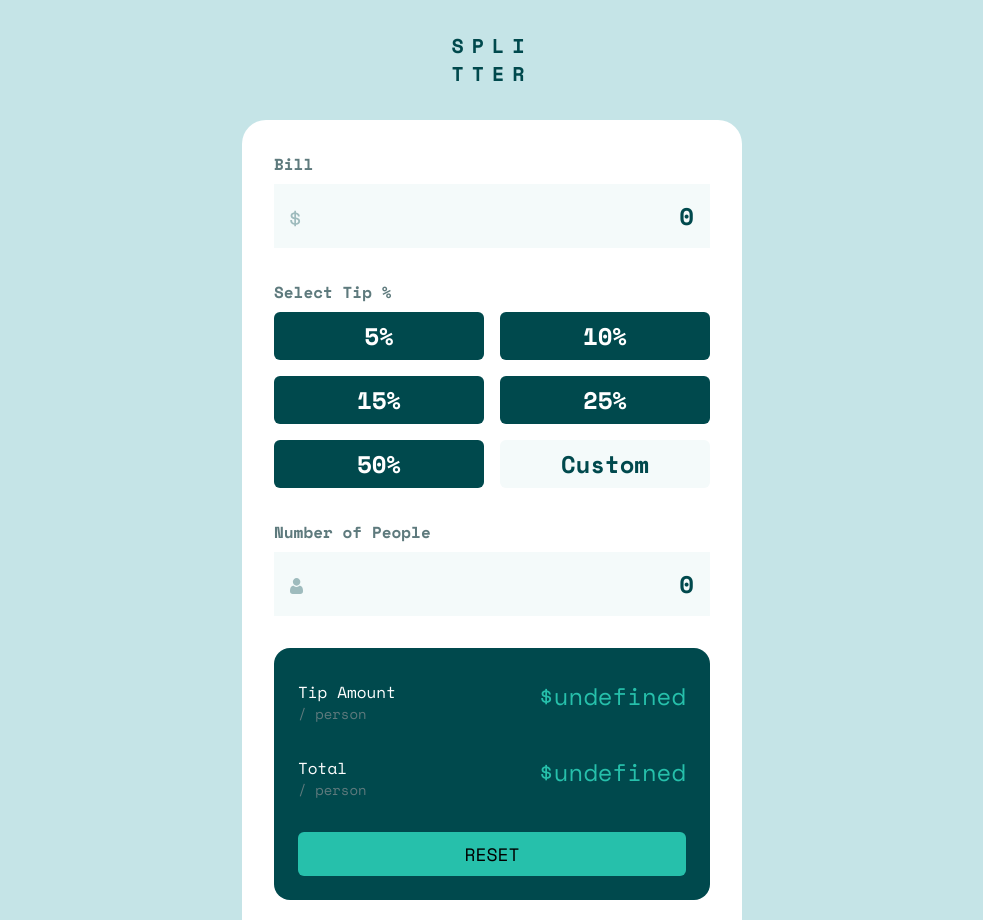
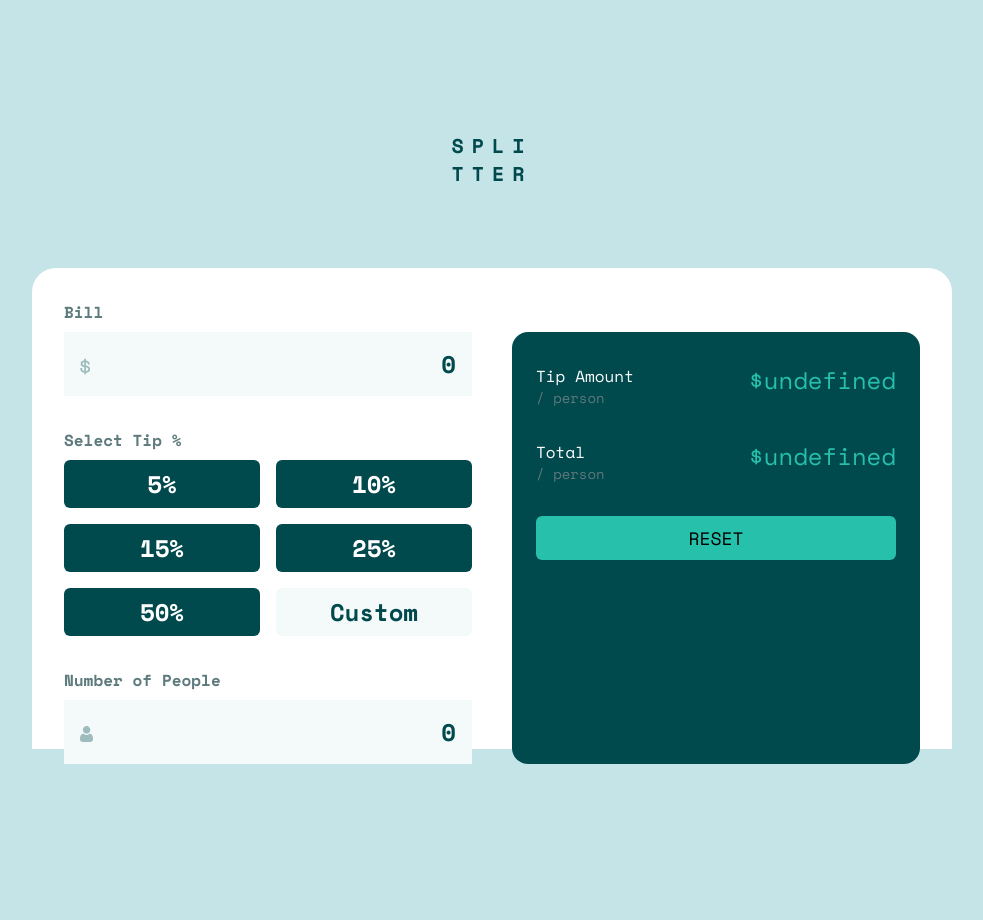
Before and after one commit to mdubelbeis/tip-calculator, a React (Create React App) app: page / in a window 1280 px wide. Shown: the whole page, without its empty margins (148-1131 px from the left). After the commit the page ends 800 px from the top, so only its background shows below. Built offline with nearby package versions, Linux system fonts and the light colour scheme.

Commit message:
styled for desktop

```diff
--- a/src/components/App.js
+++ b/src/components/App.js
@@ -3,14 +3,14 @@ import Output from './Output';
 
 const App = () => {
   return (
-    <div className="flex flex-col h-screen items-center">
-      <header className="p-8 text-center font-semibold  tracking-[8px]">
+    <div className="flex flex-col h-screen items-center xl:justify-center">
+      <header className="p-8 text-center font-semibold tracking-[8px] xl:p-20">
         <div className="text-very-dark-cyan text-xl">
           <p>SPLI</p>
           <p>TTER</p>
         </div>
       </header>
-      <main className="w-screen h-screen p-8 bg-pure-white rounded-t-3xl max-w-[500px]">
+      <main className="w-screen p-8 bg-pure-white rounded-t-3xl max-w-[500px] xl:grid xl:grid-cols-2 xl:gap-10 xl:max-w-[920px] xl:max-h-[481px]">
         <Input />
         <Output />
       </main>
```
